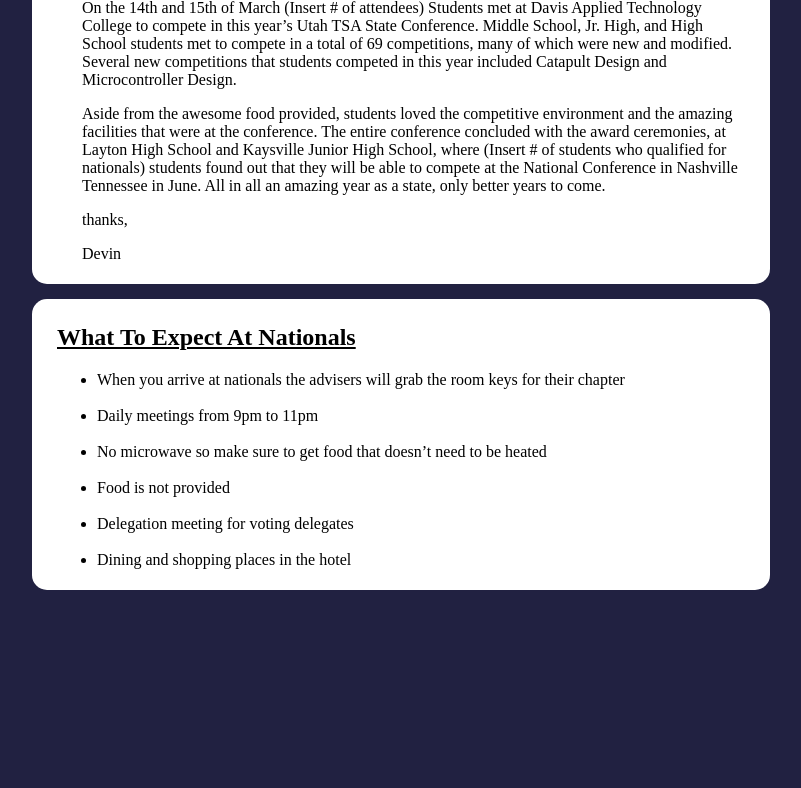
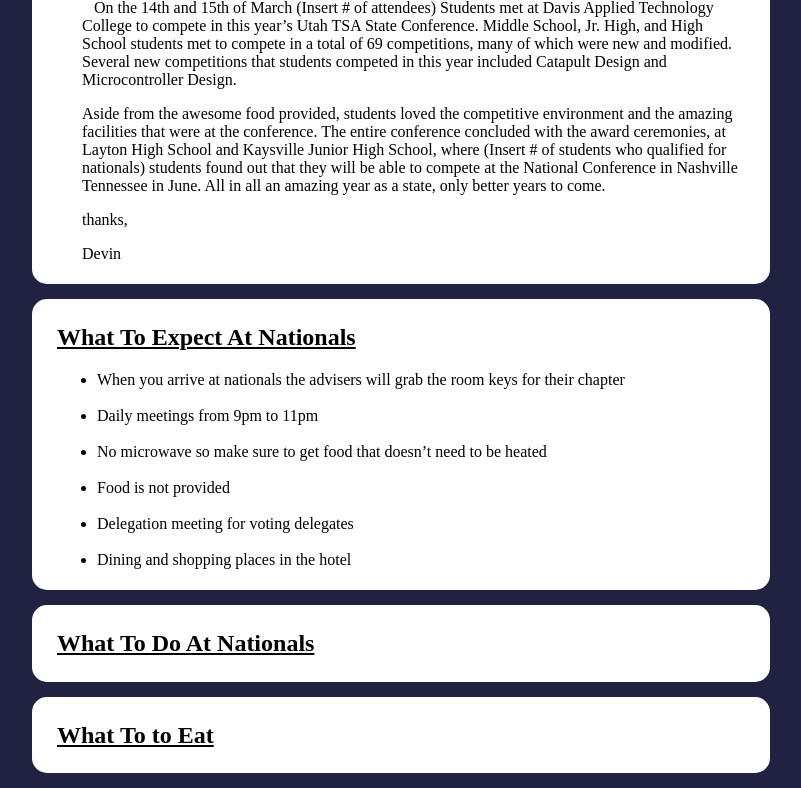
Before and after one commit to jeffreyworley/TSANationalConference2016, a plain HTML site: page TSANationalConference2016.html in a window 1280 px wide. Shown: the part 530-1318 px from the top of the page, without its empty margins (239-1040 px from the left). Before the commit the page ends 1135 px from the top, so only its background shows below. Drawn offline with Linux system fonts and the light colour scheme.

Commit message:
Update TSANationalConference2016.html

```diff
--- a/TSANationalConference2016.html
+++ b/TSANationalConference2016.html
@@ -42,7 +42,7 @@
 				<div class="headerBox">
 
 					<p>
-						On the 14th and 15th of March (Insert # of attendees) Students met at Davis Applied Technology College to compete in this year’s Utah TSA State Conference. Middle School, Jr. High, and High School students met to compete in a total of 69 competitions, many of which were new and modified. Several new competitions that students competed in this year included Catapult Design and Microcontroller Design.
+						&nbsp;&nbsp;&nbsp;On the 14th and 15th of March (Insert # of attendees) Students met at Davis Applied Technology College to compete in this year’s Utah TSA State Conference. Middle School, Jr. High, and High School students met to compete in a total of 69 competitions, many of which were new and modified. Several new competitions that students competed in this year included Catapult Design and Microcontroller Design.
 					</p>
 					<p>
 						Aside from the awesome food provided, students loved the competitive environment and the amazing facilities that were at the conference. The entire conference concluded with the award ceremonies, at Layton High School and Kaysville Junior High School, where (Insert # of students who qualified for nationals) students found out that they will be able to compete at the National Conference in Nashville Tennessee in June. All in all an amazing year as a state, only better years to come.
@@ -78,6 +78,18 @@
 			</ul>
 		</div>
 
+		<div class="textContainer">
+			<div class="headerBox">
+				<h2>What To Do At Nationals</h2>
+			</div>
+		</div>
+
+		<div class="textContainer">
+			<div class="headerBox">
+				<h2>What To to Eat</h2>
+			</div>
+		</div>
+
 	</body>
 
 </html>
```
